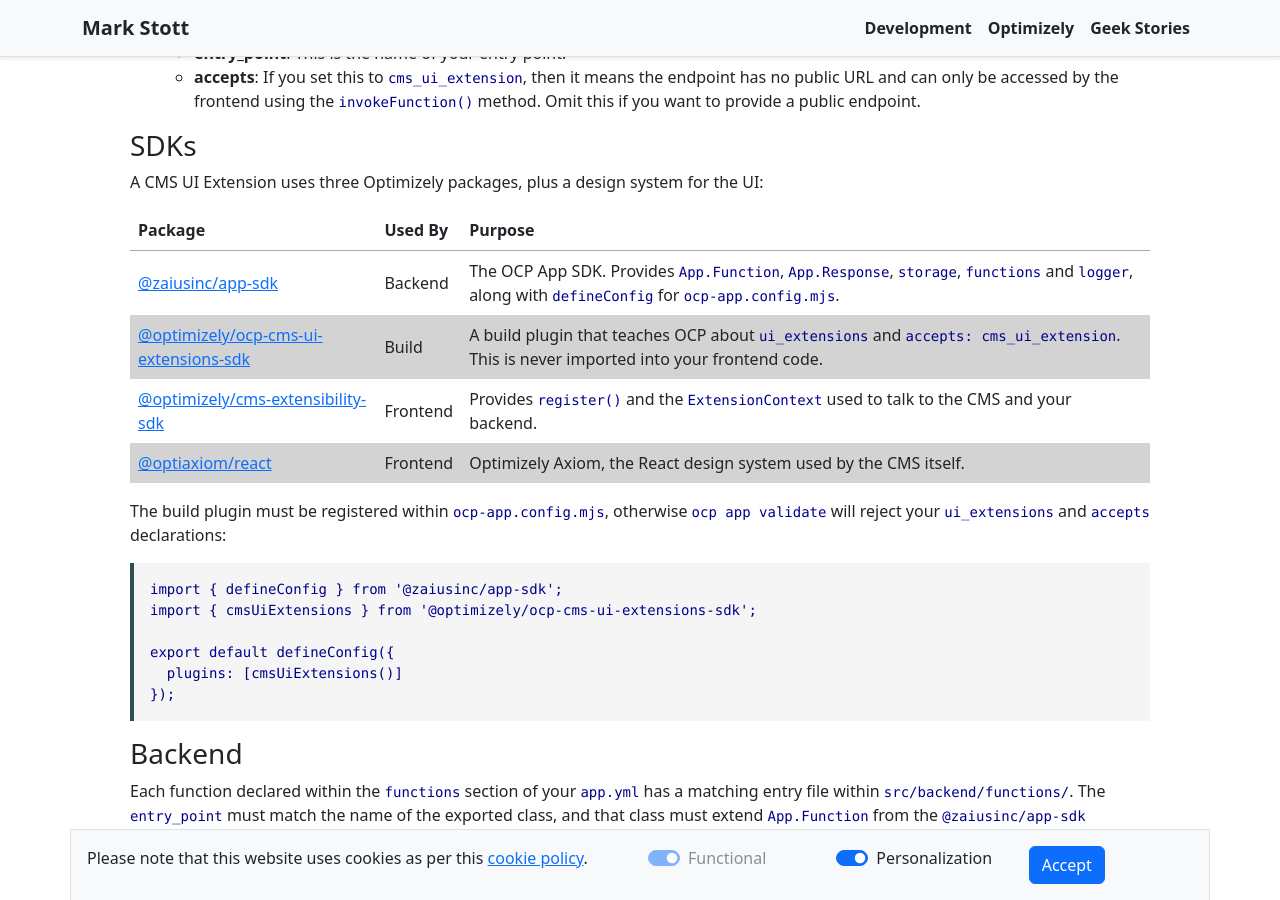
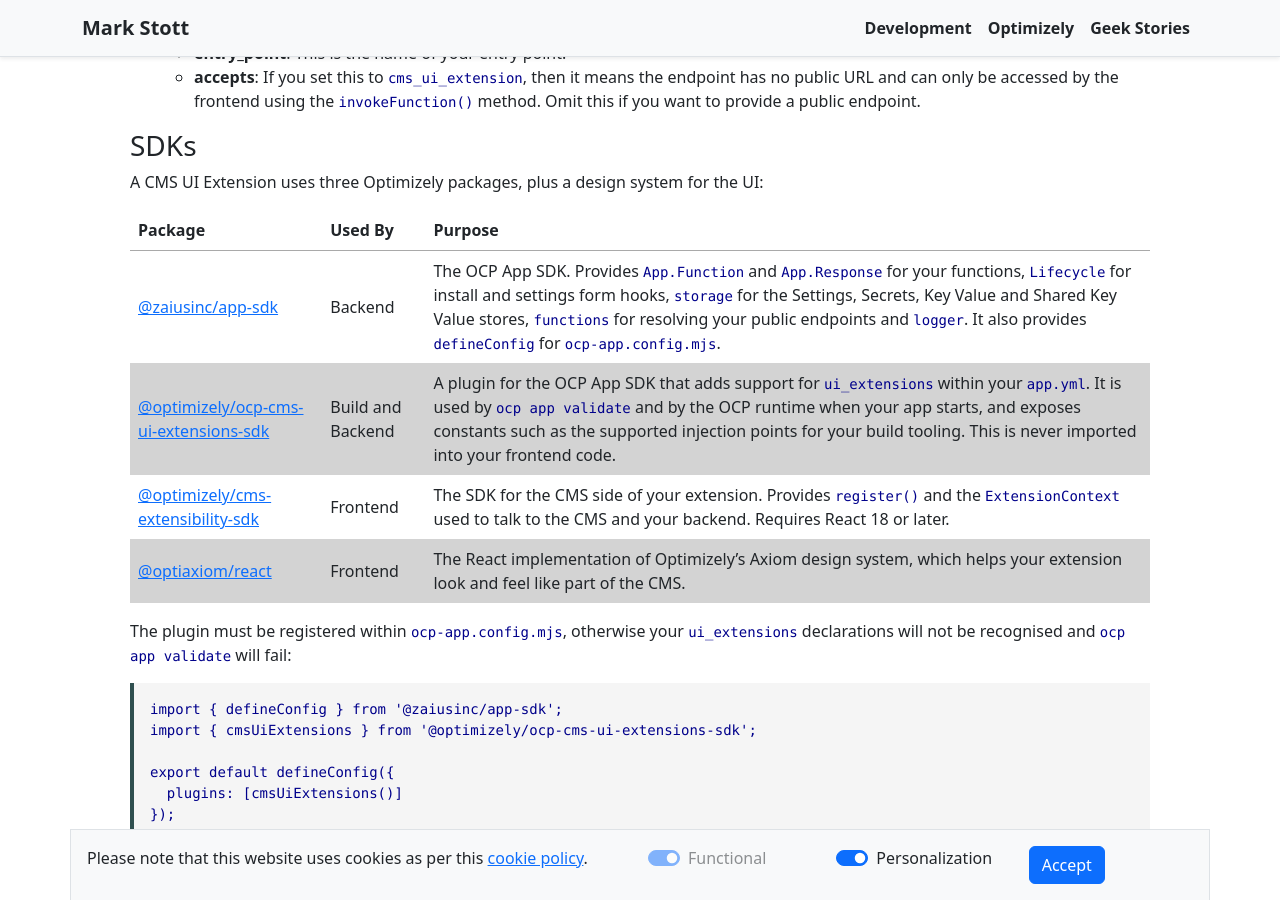
Before and after one commit to GeekInTheNorth/GeekInTheNorth.github.io, a Jekyll site: the page built from _posts/2026-10-11-introduction-to-optimizely-cms-ui-extensions.md, in a window 1280 px wide and 900 px high, scrolled down 5015 px. Built offline with Jekyll 4.4.1, drawn with Linux system fonts in a browser that asks for light colours.

Commit message:
Correct SDK table

````diff
--- a/_posts/2026-10-11-introduction-to-optimizely-cms-ui-extensions.md
+++ b/_posts/2026-10-11-introduction-to-optimizely-cms-ui-extensions.md
@@ -178,12 +178,12 @@ A CMS UI Extension uses three Optimizely packages, plus a design system for the
 
 | Package | Used By | Purpose |
 |---|---|---|
-| [@zaiusinc/app-sdk](https://www.npmjs.com/package/@zaiusinc/app-sdk) | Backend | The OCP App SDK.  Provides `App.Function`, `App.Response`, `storage`, `functions` and `logger`, along with `defineConfig` for `ocp-app.config.mjs`. |
-| [@optimizely/ocp-cms-ui-extensions-sdk](https://www.npmjs.com/package/@optimizely/ocp-cms-ui-extensions-sdk) | Build | A build plugin that teaches OCP about `ui_extensions` and `accepts: cms_ui_extension`.  This is never imported into your frontend code. |
-| [@optimizely/cms-extensibility-sdk](https://www.npmjs.com/package/@optimizely/cms-extensibility-sdk) | Frontend | Provides `register()` and the `ExtensionContext` used to talk to the CMS and your backend. |
-| [@optiaxiom/react](https://optimizely-axiom.github.io/optiaxiom/) | Frontend | Optimizely Axiom, the React design system used by the CMS itself. |
+| [@zaiusinc/app-sdk](https://www.npmjs.com/package/@zaiusinc/app-sdk) | Backend | The OCP App SDK.  Provides `App.Function` and `App.Response` for your functions, `Lifecycle` for install and settings form hooks, `storage` for the Settings, Secrets, Key Value and Shared Key Value stores, `functions` for resolving your public endpoints and `logger`.  It also provides `defineConfig` for `ocp-app.config.mjs`. |
+| [@optimizely/ocp-cms-ui-extensions-sdk](https://www.npmjs.com/package/@optimizely/ocp-cms-ui-extensions-sdk) | Build and Backend | A plugin for the OCP App SDK that adds support for `ui_extensions` within your `app.yml`.  It is used by `ocp app validate` and by the OCP runtime when your app starts, and exposes constants such as the supported injection points for your build tooling.  This is never imported into your frontend code. |
+| [@optimizely/cms-extensibility-sdk](https://www.npmjs.com/package/@optimizely/cms-extensibility-sdk) | Frontend | The SDK for the CMS side of your extension.  Provides `register()` and the `ExtensionContext` used to talk to the CMS and your backend.  Requires React 18 or later. |
+| [@optiaxiom/react](https://optimizely-axiom.github.io/optiaxiom/) | Frontend | The React implementation of Optimizely's Axiom design system, which helps your extension look and feel like part of the CMS. |
 
-The build plugin must be registered within `ocp-app.config.mjs`, otherwise `ocp app validate` will reject your `ui_extensions` and `accepts` declarations:
+The plugin must be registered within `ocp-app.config.mjs`, otherwise your `ui_extensions` declarations will not be recognised and `ocp app validate` will fail:
 
 ```JavaScript
 import { defineConfig } from '@zaiusinc/app-sdk';
````
